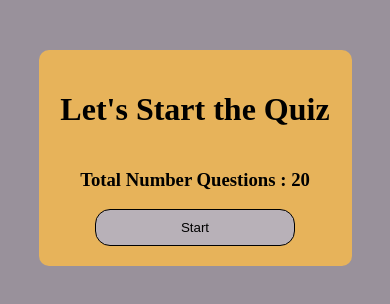
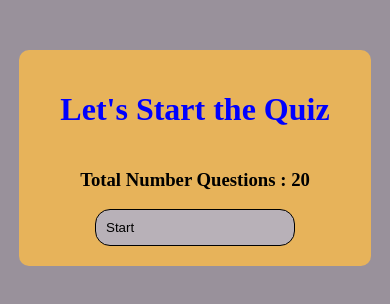
Before and after one commit to Jagadeesh1223/Quiz_App_React, a React (Create React App) app: page / in a window 390 px wide. Shown: the top 304 px of the page. Built offline with nearby package versions, Linux system fonts and the light colour scheme.

Commit message:
Updated React code

```diff
--- a/src/style.css
+++ b/src/style.css
@@ -1,16 +1,20 @@
-@media (width: 600px) {
+
+
+/* For screens below 400px */
+@media (max-width: 400px) {
   .quiz ul li {
+    flex: 1 1 100%; /* Stack options vertically */
+  }
+  .quiz button {
     display: flex;
+    flex-direction: column;
+    flex: 1 1 100%;
+  }
 
-    align-items: center;
-    border: 1px solid #694F8E;
-    border-radius: 5px;
-    padding: 10px;
-    margin-bottom: 10px;
-    cursor: pointer;
-    background-color: #ece7e6;
-    width: 100%;
-  }
+}
+
+h2,h1 {
+  color: blue;
 }
 body{
     background-color:#99919b;
@@ -22,29 +26,38 @@ body{
       margin-top: 50px;
       padding: 20px;
       background-color: #e7b35a;
-      width: 70%;
+      width: 80%;
       border-radius: 10px;
       display: flex;
       align-items: center;
       flex-direction: column;
     }
+
+    .quiz ul {
+      display: flex;
+      flex-wrap: wrap;
+      gap: 10px;
+    }
     .quiz ul li {
       display: flex;
-      align-items: center;
+      flex: 1 1 calc(100% - 10px); /* 2 per row with spacing */
+      padding: 10px;
+      background-color: #ece7e6;
       border: 1px solid #694F8E;
       border-radius: 5px;
       padding: 10px;
       margin-bottom: 10px;
       cursor: pointer;
-      background-color: #ece7e6;
-      width: 500px;
-      cursor: bold;
+      width: 100px;
     }
+
     .quiz ul li.selected {
       background-color: #6d9d80;
       color: rgb(9, 9, 9);
+      font-weight: bold;
     }
     .quiz button {
+
       padding: 10px;
       width: 200px;
       border-radius: 15px;
@@ -75,6 +88,7 @@ body{
       margin-bottom: 10px;
       cursor: pointer;
       background-color: #96e8d9;
-      width: 500px;
+
       cursor: bold;
+
     }
```
